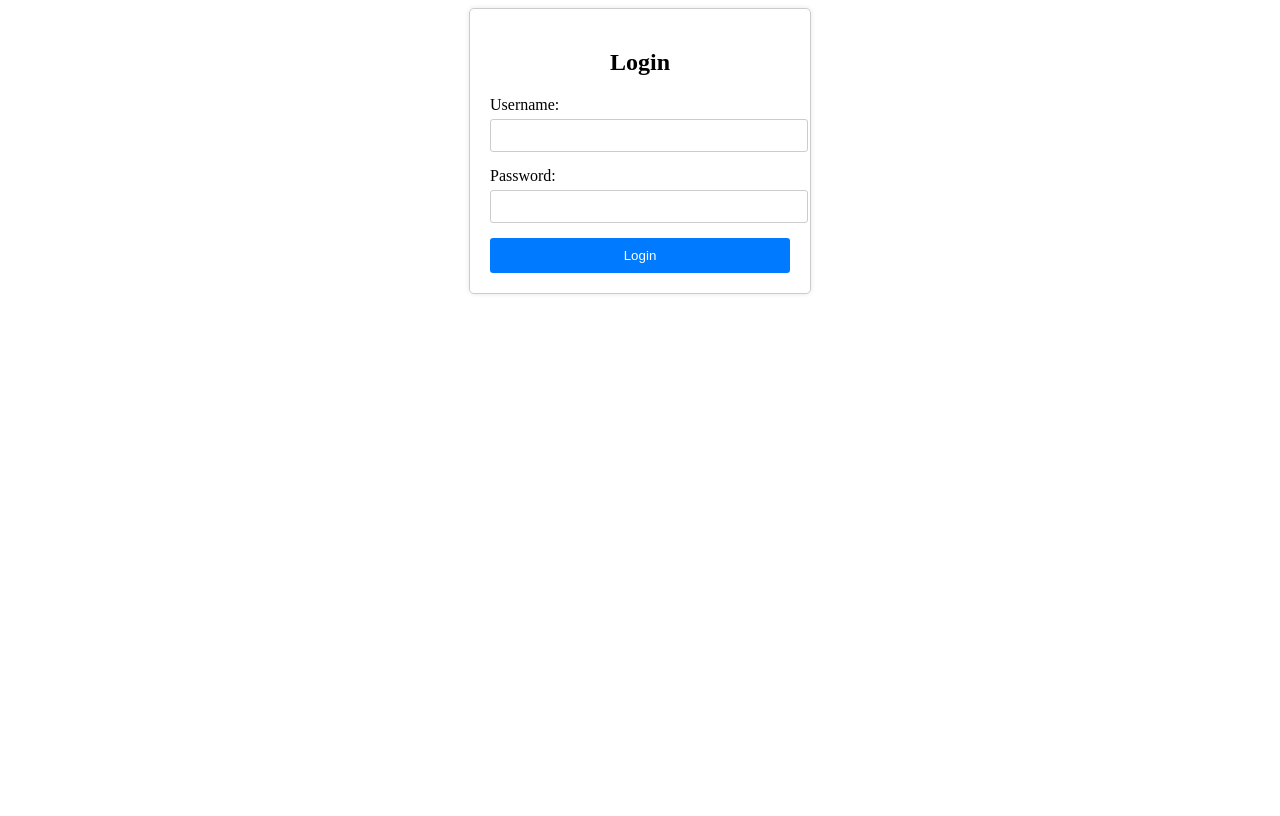
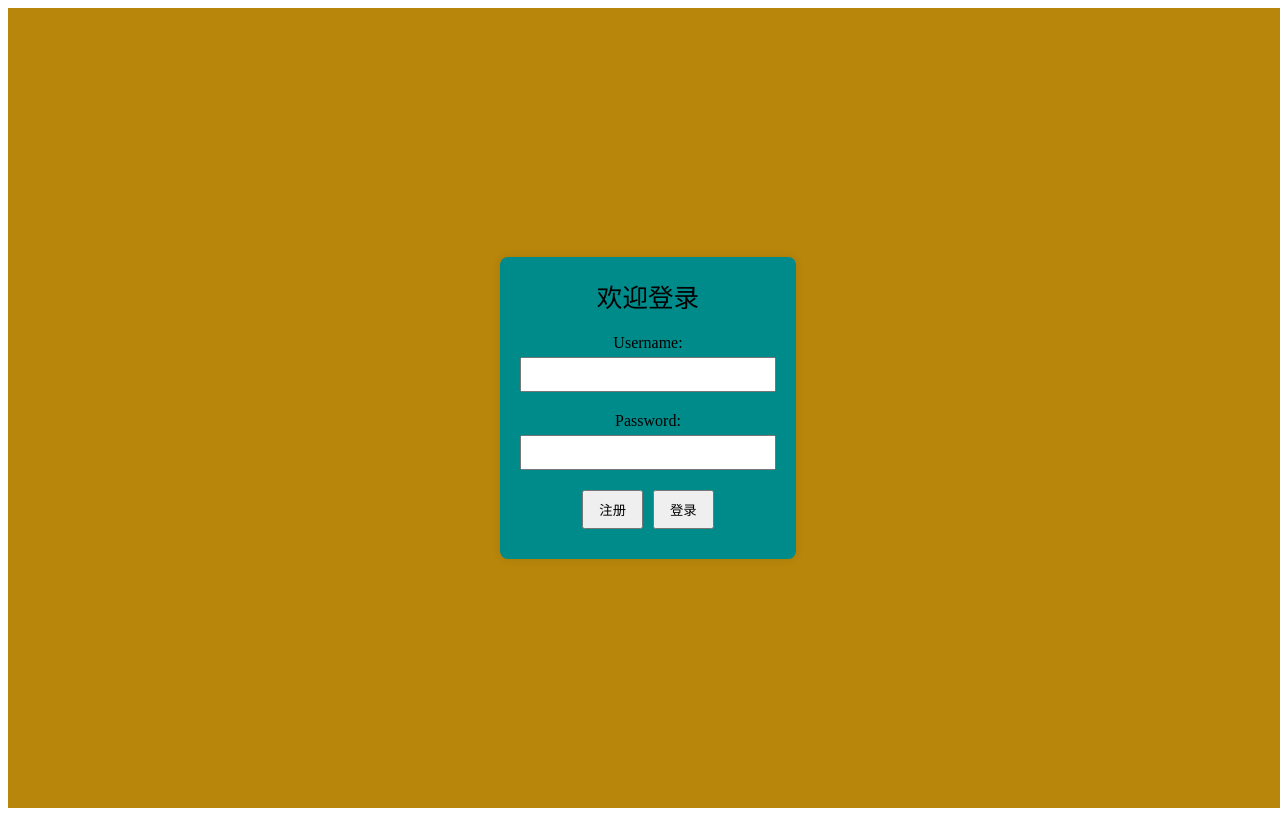
Before and after one commit to di26dao/ProjectTest003, a Vue app: page / in a window 1280 px wide. Built offline with nearby package versions, Linux system fonts and the light colour scheme.

Commit message:
Update configuration and add SignUp

```diff
--- a/src/router/router.js
+++ b/src/router/router.js
@@ -8,12 +8,17 @@ import Page3 from '../views/Page3.vue';
 import Page4 from '../views/Page4.vue';
 import Page5 from '../views/Page5.vue';
 import Page6 from '../views/Page6.vue';
-
+import SignUp from '../views/SignUp.vue';
 const routes = [
   {
     path: '/',
     name: 'Login',
     component: Login
+  },
+  {
+    path: '/SignUp',
+    name: 'SignUp',
+    component: SignUp
   },
   {
     path: '/dashboard',
@@ -51,6 +56,7 @@ const routes = [
         name: 'Page6',
         component: Page6
       }
+
     ]
   }
 ];
--- a/src/views/Login.vue
+++ b/src/views/Login.vue
@@ -1,14 +1,21 @@
-<!-- src/views/Login.vue -->
 <template>
-  <div class="login-container">
-    <h2>Login</h2>
-    <form @submit.prevent="login">
-      <label for="username">Username:</label>
-      <input type="text" id="username" v-model="form.username" required />
-      <label for="password">Password:</label>
-      <input type="password" id="password" v-model="form.password" required />
-      <button type="submit">Login</button>
-    </form>
+  <div style="display: flex; justify-content: center; align-items: center; width: 100vw; height: 100vh; background-color: darkgoldenrod;">
+    <div style="text-align: center; background-color:darkcyan; width: 20vw; padding: 20px; border-radius: 8px; box-shadow: 0 0 10px rgba(0, 0, 0, 0.1);">
+      <div style="font-size: 2vw; margin-bottom: 20px;">欢迎登录</div>
+      <div style="margin-bottom: 20px;">
+        <label for="username" style="display: block; margin-bottom: 5px;">Username:</label>
+        <input type="text" id="username" v-model="username" required style="width: 100%; padding: 8px; box-sizing: border-box;">
+      </div>
+      <div style="margin-bottom: 20px;">
+        <label for="password" style="display: block; margin-bottom: 5px;">Password:</label>
+        <input type="password" id="password" v-model="password" required style="width: 100%; padding: 8px; box-sizing: border-box;">
+      </div>
+      <div style="margin-bottom: 10px;">
+        <button type="button" @click="GoToSignUp" style="margin: 0 5px; padding: 8px 15px; cursor: pointer;">注册</button>
+        <button type="button" @click="login" style="margin: 0 5px; padding: 8px 15px; cursor: pointer;">登录</button>
+      </div>
+      <div v-if="errorMessage" style="color: red; margin-top: 10px;">{{ errorMessage }}</div>
+    </div>
   </div>
 </template>
 
@@ -17,15 +24,18 @@ import axios from 'axios';
 import { ref } from 'vue';
 import { useRouter } from 'vue-router';
 
+
 const router = useRouter();
-const form = ref({
-  username: '',
-  password: ''
-});
+const username = ref('');
+const password = ref('');
 
 const login = async () => {
   try {
-    const response = await axios.post('https://test003-houduan-dqf0cwgsged2enfv.canadacentral-01.azurewebsites.net/api/Auth/login', form.value);
+    const formData = {
+      username: username.value,
+      password: password.value
+    };
+    const response = await axios.post('https://test003-houduan-dqf0cwgsged2enfv.canadacentral-01.azurewebsites.net/api/Auth/login', formData);
 
     localStorage.setItem('token', response.data.Token);
     localStorage.setItem('roleName', response.data.roleName); // 存储角色名
@@ -36,42 +46,11 @@ const login = async () => {
     console.error('Login failed', error);
   }
 };
+const GoToSignUp = async () => {
+  router.push({ name: 'SignUp' });
+};
 </script>
 
 <style scoped>
-.login-container {
-  width: 300px;
-  margin: 0 auto;
-  padding: 20px;
-  border: 1px solid #ccc;
-  border-radius: 5px;
-  box-shadow: 0 0 5px rgba(0, 0, 0, 0.1);
-}
 
-h2 {
-  text-align: center;
-}
-
-form label {
-  display: block;
-  margin-bottom: 5px;
-}
-
-form input {
-  width: 100%;
-  padding: 8px;
-  margin-bottom: 15px;
-  border: 1px solid #ccc;
-  border-radius: 3px;
-}
-
-form button {
-  width: 100%;
-  padding: 10px;
-  background-color: #007bff;
-  color: white;
-  border: none;
-  border-radius: 3px;
-  cursor: pointer;
-}
 </style>
--- /dev/null
+++ b/src/views/SignUp.vue
@@ -0,0 +1,65 @@
+<template>
+    <div style="display: flex; justify-content: center; align-items: center; width: 100vw; height: 100vh; background-color: darkgoldenrod;">
+      <div style="text-align: center; background-color:darkcyan; width: 20vw; padding: 20px; border-radius: 8px; box-shadow: 0 0 10px rgba(0, 0, 0, 0.1);">
+        <div style="font-size: 2vw; margin-bottom: 20px;">欢迎注册</div>
+        <div style="margin-bottom: 20px;">
+          <label for="username" style="display: block; margin-bottom: 5px;">Username:</label>
+          <input type="text" id="username" v-model="username" required style="width: 100%; padding: 8px; box-sizing: border-box;">
+        </div>
+        <div style="margin-bottom: 20px;">
+          <label for="password" style="display: block; margin-bottom: 5px;">Password:</label>
+          <input type="password" id="password" v-model="password" required style="width: 100%; padding: 8px; box-sizing: border-box;">
+        </div>
+        <div style="margin-bottom: 20px;">
+          <label for="repassword" style="display: block; margin-bottom: 5px;">Repassword:</label>
+          <input type="password" id="Repassword" v-model="repassword" required style="width: 100%; padding: 8px; box-sizing: border-box;">
+        </div>
+        <div style="margin-bottom: 20px;">
+          <label for="phone" style="display: block; margin-bottom: 5px;">Repassword:</label>
+          <input type="text" id="phone" v-model="phone" required style="width: 100%; padding: 8px; box-sizing: border-box;">
+        </div>
+        <div style="margin-bottom: 10px;">
+          <button type="button" @click="SignUp" style="margin: 0 5px; padding: 8px 15px; cursor: pointer;">注册</button>
+          <button type="button" @click="GoToSignIn" style="margin: 0 5px; padding: 8px 15px; cursor: pointer;">去登录</button>
+        </div>
+        <div v-if="errorMessage" style="color: red; margin-top: 10px;">{{ errorMessage }}</div>
+      </div>
+    </div>
+  </template>
+
+  <script setup>
+  import axios from 'axios';
+  import { ref } from 'vue';
+  import { useRouter } from 'vue-router';
+
+
+  const router = useRouter();
+  const username = ref('');
+  const password = ref('');
+  const repassword = ref('');
+  const phone = ref('');
+  const SignUp = async () => {
+    try {
+      const formData = {
+        phone: username.value,
+        username: username.value,
+        password: password.value,
+        repassword:repassword.value
+      };
+      if(password.value!=repassword.value){
+        window.alert("两次密码输入不一致");
+        return;
+      }
+      const response = await axios.post('https://test003-houduan-dqf0cwgsged2enfv.canadacentral-01.azurewebsites.net/api/Auth/SignUp', formData);
+    } catch (error) {
+      console.error('SignUp failed', error);
+    }
+  };
+  const GoToSignIn = async () => {
+    router.push({ name: 'Login' });
+  };
+  </script>
+
+  <style scoped>
+
+  </style>
```
